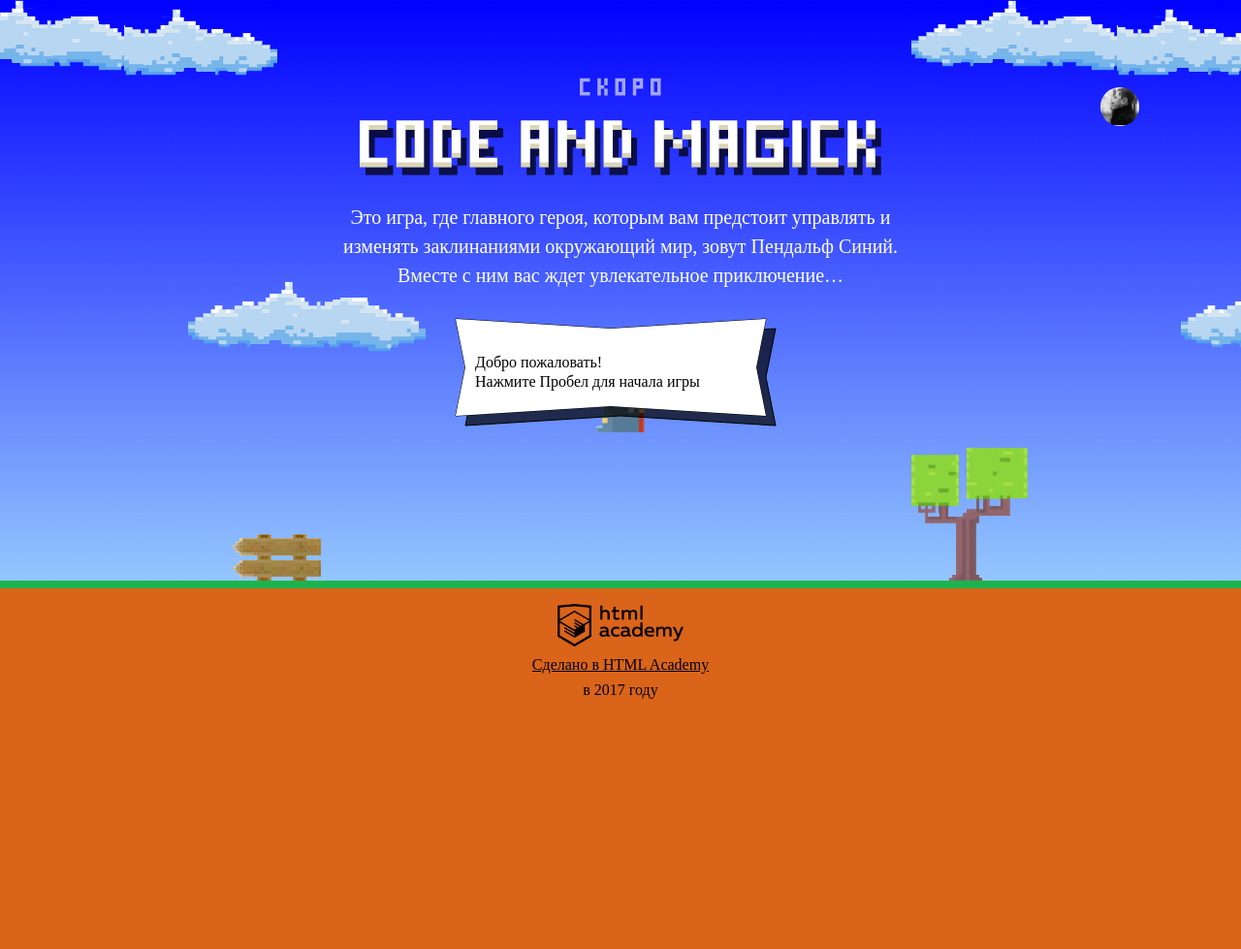
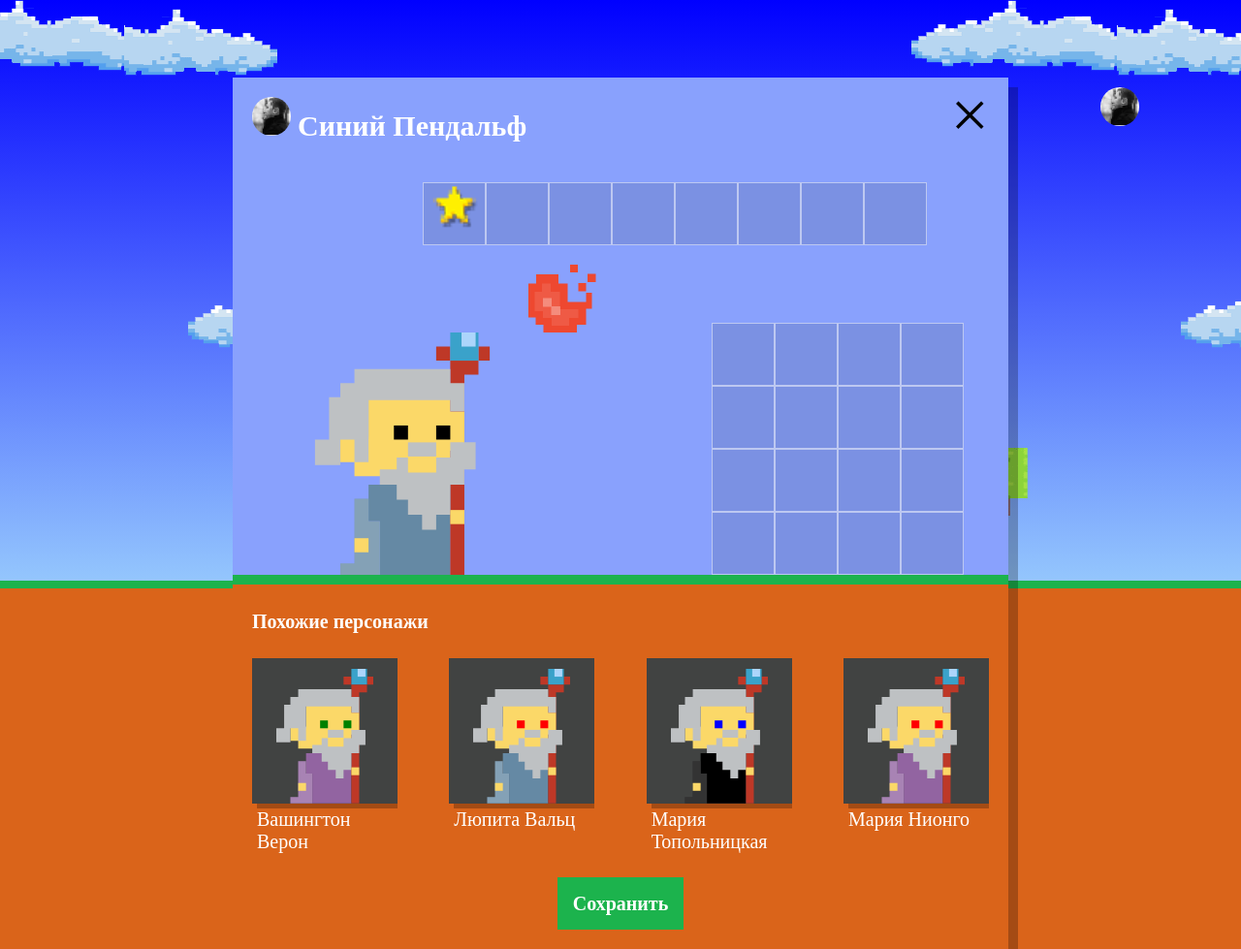
Before and after one commit to German-D/831175-code-and-magick-20, a website: page index.html in a window 1280 px wide. Shown: the whole page at 97% size. Before the commit the page ends 800 px from the top, so only its background shows below. Drawn offline with Linux system fonts and the light colour scheme; a web font is replaced by a local one.

Commit message:
Добавил Похожих персонажей

```diff
--- a/index.html
+++ b/index.html
@@ -204,6 +204,7 @@
   }
 
 </script>
+<script src="js/setup.js"></script>
 <script src="js/stat.js"></script>
 <script src="js/game.js"></script>
 
--- /dev/null
+++ b/js/setup.js
@@ -0,0 +1,83 @@
+'use strict';
+
+var setupWindow = document.querySelector('.setup');
+setupWindow.classList.remove('hidden');
+
+var userDialog = document.querySelector('.setup');
+userDialog.classList.remove('hidden');
+
+var similarListElement = userDialog.querySelector('.setup-similar-list');
+
+userDialog.querySelector('.setup-similar').classList.remove('hidden');
+
+var getRandomPosition = function (min, max) {
+  var randomNumber = min + Math.random() * (max + 1 - min);
+  return Math.floor(randomNumber);
+};
+
+var names = [
+  'Иван',
+  'Хуан Себастьян',
+  'Мария',
+  'Кристоф',
+  'Виктор',
+  'Юлия',
+  'Люпита',
+  'Вашингтон',
+];
+
+var secondNames = [
+  'да Марья',
+  'Верон',
+  'Мирабелла',
+  'Вальц',
+  'Онопко',
+  'Топольницкая',
+  'Нионго',
+  'Ирвинг',
+];
+
+var coatColors = [
+  'rgb(101, 137, 164)',
+  'rgb(241, 43, 107)',
+  'rgb(146, 100, 161)',
+  'rgb(56, 159, 117)',
+  'rgb(215, 210, 55)',
+  'rgb(0, 0, 0)',
+];
+
+var eyesColors = [
+  'black',
+  'red',
+  'blue',
+  'yellow',
+  'green',
+];
+
+var wizards = [];
+
+for (var i = 0; i < 4; i++) {
+  wizards.push({
+    name: names[getRandomPosition(0, names.length - 1)] + ' ' + secondNames[getRandomPosition(0, secondNames.length - 1)],
+    coatColor: coatColors[getRandomPosition(0, coatColors.length - 1)],
+    eyesColor: eyesColors[getRandomPosition(0, eyesColors.length - 1)],
+  });
+}
+
+var similarWizardTemplate = document.querySelector('#similar-wizard-template').content.querySelector('.setup-similar-item');
+
+var renderWizard = function (wizard) {
+  var wizardElement = similarWizardTemplate.cloneNode(true);
+
+  wizardElement.querySelector('.setup-similar-label').textContent = wizard.name;
+  wizardElement.querySelector('.wizard-coat').style.fill = wizard.coatColor;
+  wizardElement.querySelector('.wizard-eyes').style.fill = wizard.eyesColor;
+  return wizardElement;
+};
+
+var fragment = document.createDocumentFragment();
+for (var k = 0; k < wizards.length; k++) {
+  fragment.appendChild(renderWizard(wizards[k]));
+}
+
+similarListElement.appendChild(fragment);
```
